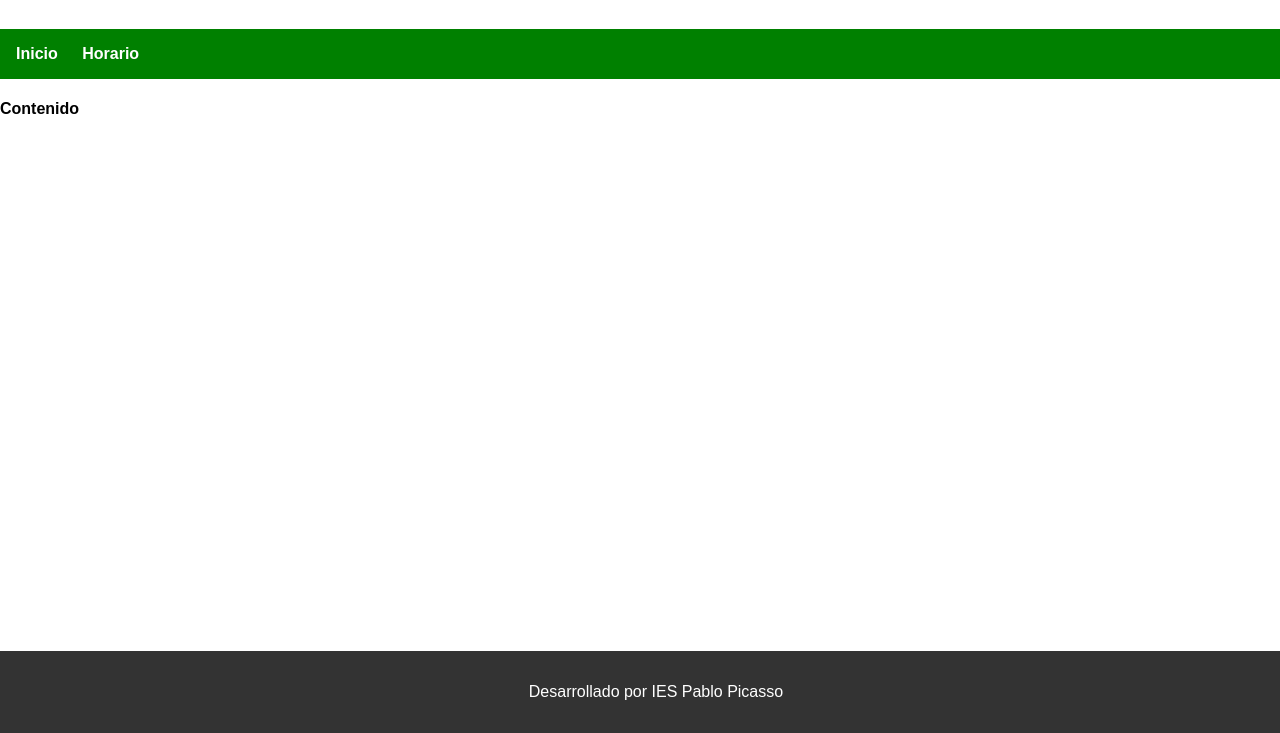
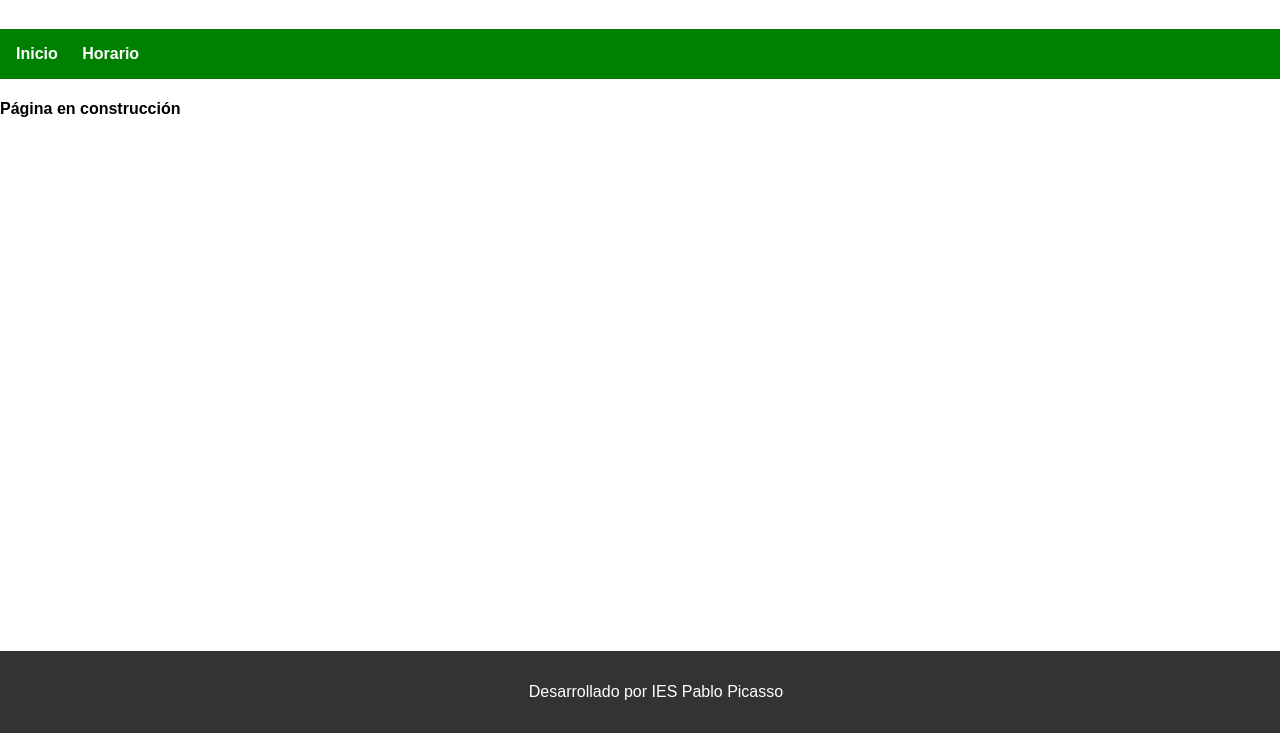
Before and after one commit to NestorHL/Act2GIT_N-stor, a plain HTML site: page Pagina_web_ED/index.html in a window 1280 px wide. Shown: the part 67-800 px from the top of the page. Drawn offline with Linux system fonts and the light colour scheme.

Commit message:
Página en construcción

```diff
--- a/Pagina_web_ED/index.html
+++ b/Pagina_web_ED/index.html
@@ -17,7 +17,7 @@
             <li><a class="color">Horario</a></li>
         </ul>
     </nav>
-    <h4>Contenido</h4>
+    <h4>Página en construcción</h4>
     <!-- Contenido de la página -->
 
     <footer>
```
